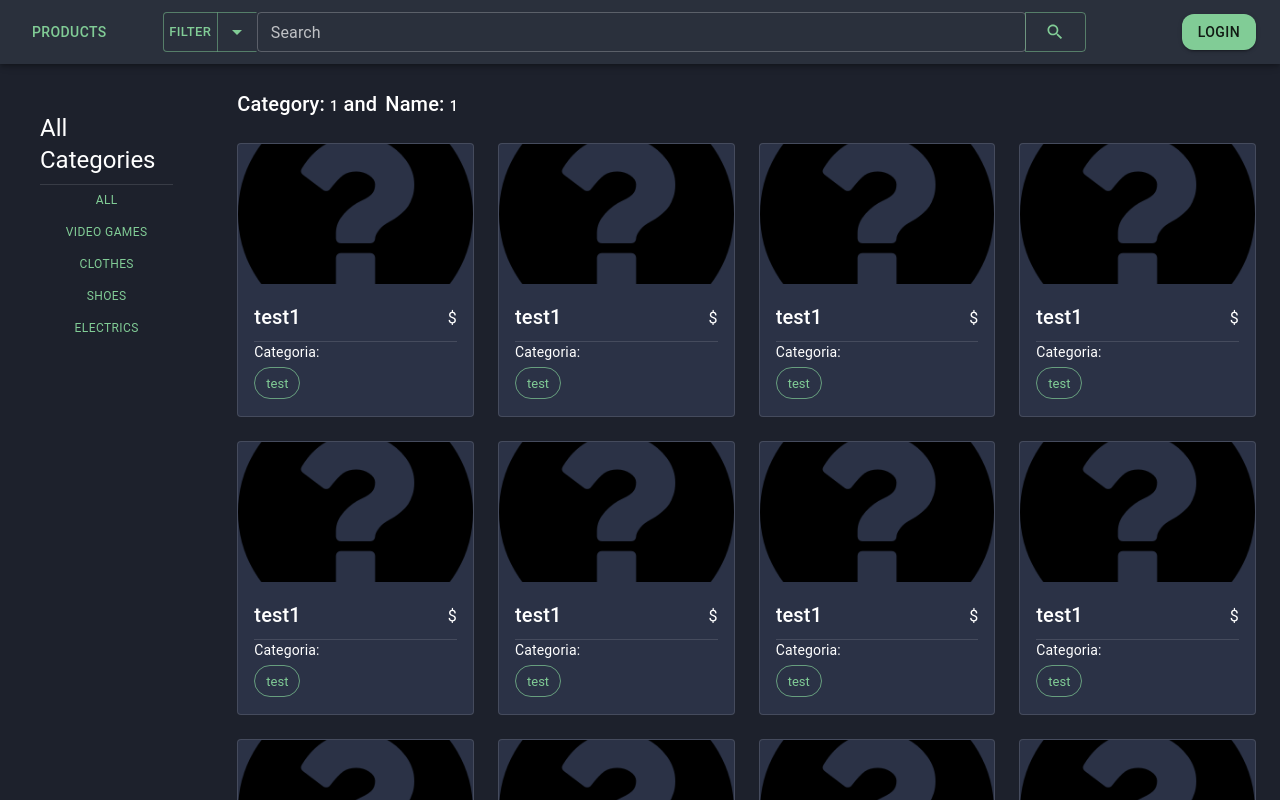
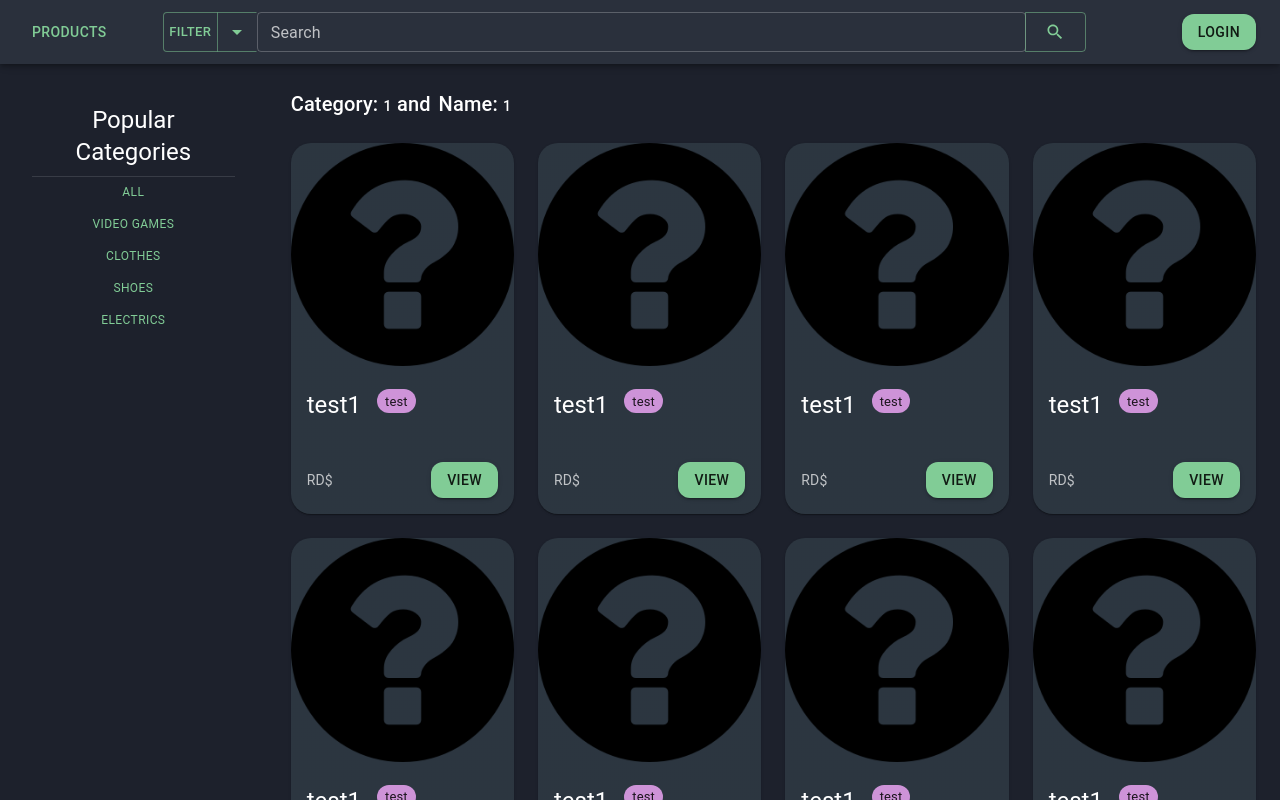
Before and after one commit to BalaguerRC/Product-Store-2, a React (Vite) app: page /search/1/1 in a window 1280 px wide. Shown: the top 800 px of the page. Built offline with nearby package versions, Linux system fonts and the light colour scheme.

Commit message:
productItem ui

```diff
--- a/src/components/products/productItem.jsx
+++ b/src/components/products/productItem.jsx
@@ -1,7 +1,9 @@
 import {
   Box,
+  Button,
   Card,
   CardActionArea,
+  CardActions,
   CardContent,
   CardMedia,
   Chip,
@@ -18,11 +20,56 @@ const ProductItem = ({ id, name, price, category, image }) => {
 
   return (
     <>
-      <Card
+      <Grid item>
+        <Card sx={{ maxWidth: 335, maxHeight: 500, borderRadius: 5 }}>
+          <CardMedia>
+            <img
+              src={image == null ? desconocido : image}
+              style={{
+                width: "100%",
+                height: "100%",
+                borderRadius: 5,
+              }}
+            />
+          </CardMedia>
+          <CardContent sx={{ p: 2 }}>
+            <Box display={"flex"}>
+              <Typography gutterBottom variant="h5" component="div">
+                {name}
+              </Typography>
+              <Chip
+                label={category}
+                color="secondary"
+                sx={{ ml: 2 }}
+                size="small"
+              />
+            </Box>
+          </CardContent>
+          <CardActions sx={{ justifyContent: "space-between", p: 2 }}>
+            <Typography variant="body2" color="text.secondary">
+              RD$ {price}
+            </Typography>
+            <Button
+              variant="contained"
+              sx={{ borderRadius: 3 }}
+              href={"/searchP/details/" + id}
+            >
+              View
+            </Button>
+          </CardActions>
+        </Card>
+      </Grid>
+    </>
+  );
+};
+
+{
+  /**
+  <Card
         sx={{ maxWidth: 345, minWidth: 100, backgroundColor: "#2b3246" }}
         variant="outlined"
       >
-        <CardActionArea onClick={() => navigate("/products/details/" + id)}>
+        <CardActionArea onClick={() => navigate("/searchP/details/" + id)}>
           <CardMedia
             component="img"
             height="140"
@@ -56,8 +103,6 @@ const ProductItem = ({ id, name, price, category, image }) => {
           </CardContent>
         </CardActionArea>
       </Card>
-    </>
-  );
-};
-
+   */
+}
 export default ProductItem;
--- a/src/components/products/productsByCategory.jsx
+++ b/src/components/products/productsByCategory.jsx
@@ -132,7 +132,7 @@ const ProductsByCategory = () => {
                           <ProductItem
                             id={item.id}
                             name={item.name}
-                            price={item.precio}
+                            price={item.price}
                             category={item.category}
                             image={item.image}
                           />
--- a/src/pages/Products/search.jsx
+++ b/src/pages/Products/search.jsx
@@ -1,6 +1,6 @@
 import { Box, Button, Divider, Grid, Paper, Typography } from "@mui/material";
 import React from "react";
-import { Outlet, useNavigate, useParams } from "react-router-dom";
+import { Navigate, Outlet, useNavigate, useParams } from "react-router-dom";
 import Products from "../../components/products/products";
 
 const Search = () => {
@@ -8,14 +8,15 @@ const Search = () => {
   return (
     <div>
       <Grid container direction={"row"} justifyContent={"space-between"}>
-        <Grid item xs={2} sx={{ p: 5 }}>
+        <Grid item xs={2.5} sx={{ p: 4 }}>
           <Box
             display={"flex"}
             flexDirection={"column"}
-            justifyContent={"left"}
+            justifyContent={"center"}
+            textAlign={"center"}
           >
             <Typography variant="h5" gutterBottom>
-              All Categories
+              Popular Categories
             </Typography>
             <Divider />
             <Button
@@ -37,7 +38,7 @@ const Search = () => {
             </Button>
           </Box>
         </Grid>
-        <Grid item xs={10}>
+        <Grid item xs={9.5}>
           <Outlet />
         </Grid>
       </Grid>
@@ -46,3 +47,7 @@ const Search = () => {
 };
 
 export default Search;
+
+export const RedirectSearch = () => {
+  return <Navigate to={"/search/all"} replace={true}/>;
+};
```
Also changed, not shown: src/App.jsx (+6 -2 lines).
